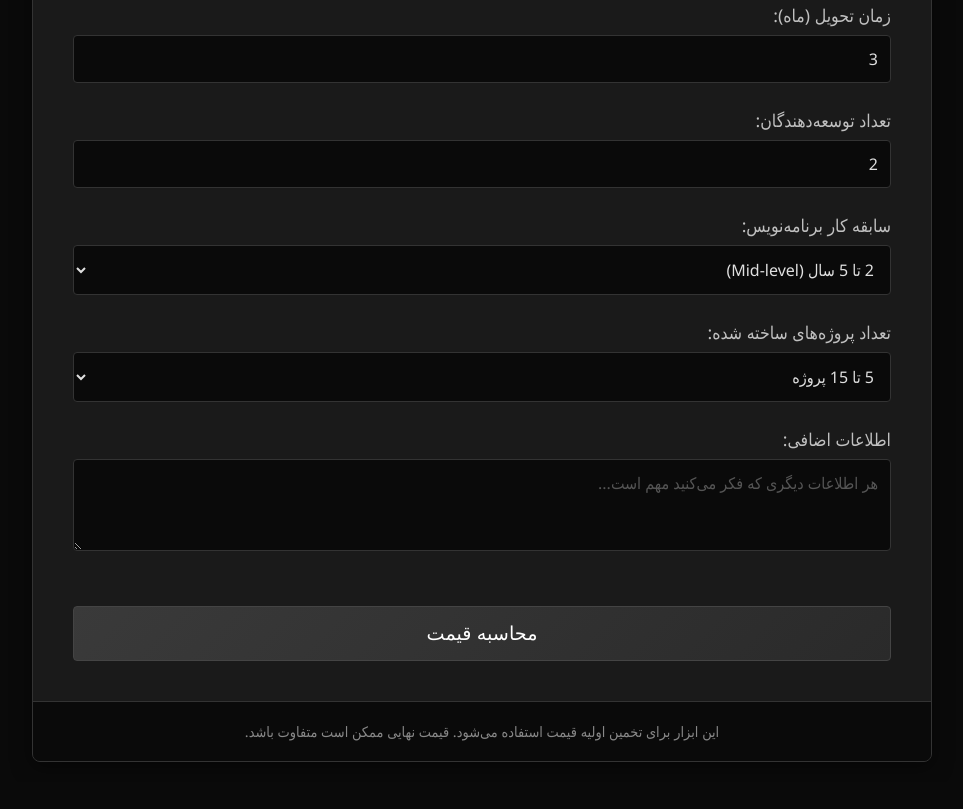
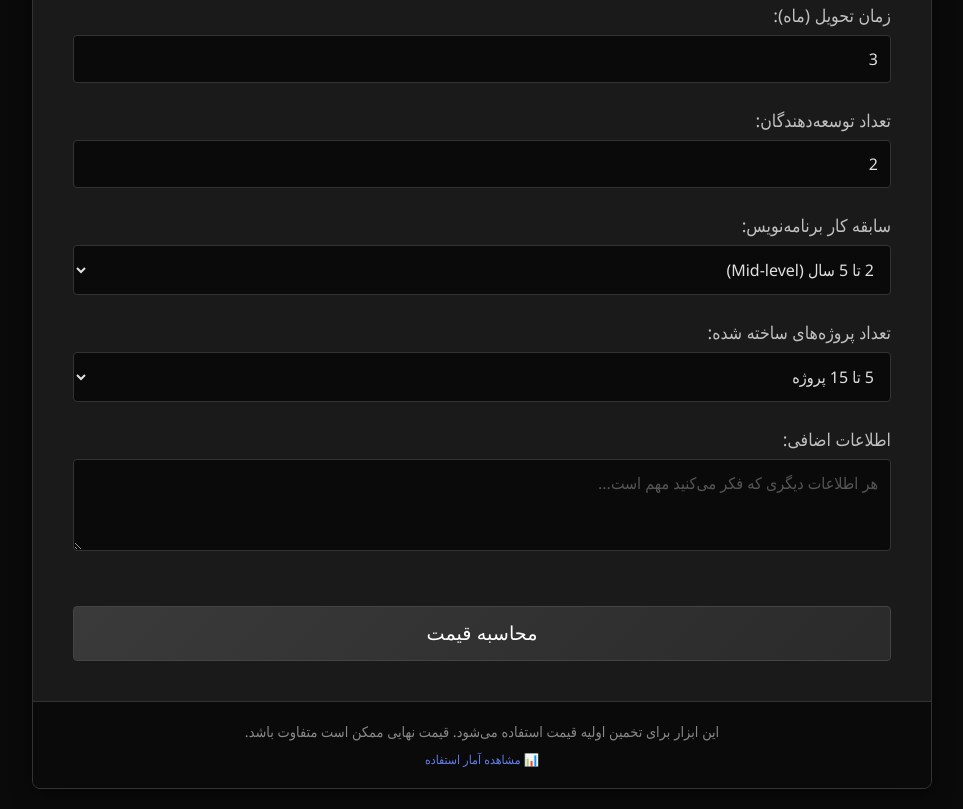
Before and after one commit to SunRise4Solution/project-price-calculator, a plain HTML site: page index.html in a window 1280 px wide. Shown: the part 842-1651 px from the top of the page, without its empty margins (158-1121 px from the left). Before the commit the page ends 1624 px from the top, so only its background shows below. Drawn offline with Linux system fonts and the light colour scheme; no server answers.

Commit message:
Update index.html

```diff
--- a/index.html
+++ b/index.html
@@ -131,9 +131,9 @@
 
             <footer>
                 <p>این ابزار برای تخمین اولیه قیمت استفاده می‌شود. قیمت نهایی ممکن است متفاوت باشد.</p>
-                <!-- <p style="margin-top: 10px; font-size: 0.85em;">
+                <p style="margin-top: 10px; font-size: 0.85em;">
                     <a href="stats.html" style="color: #667eea; text-decoration: none;">📊 مشاهده آمار استفاده</a>
-                </p> -->
+                </p>
             </footer>
         </div>
 
```
